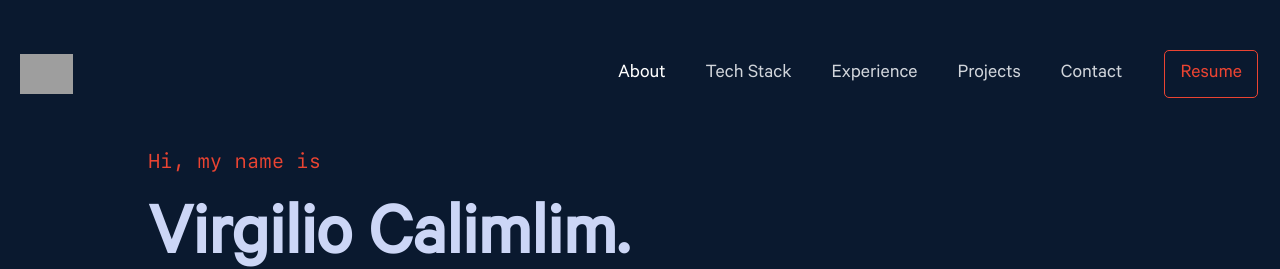
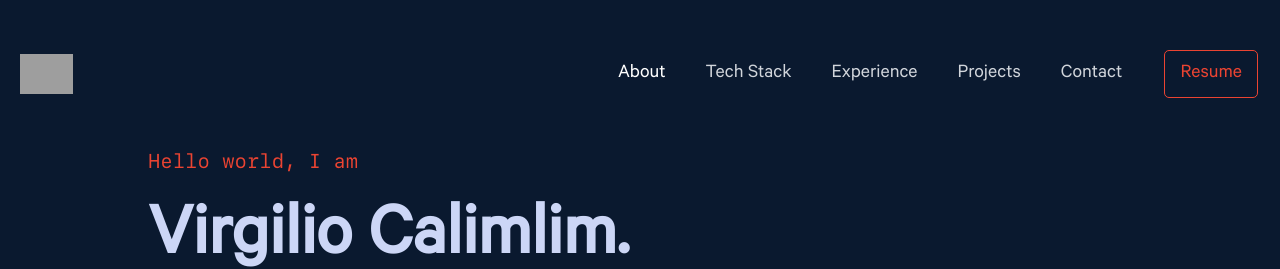
Before and after one commit to vircalimlim/vircalimlim, a Vue app: page / in a window 1280 px wide. Shown: the top 269 px of the page. Built offline with nearby package versions, Linux system fonts and the light colour scheme; grey boxes are pictures that could not be loaded.

Commit message:
Update HeroSection.vue

```diff
--- a/src/components/HeroSection.vue
+++ b/src/components/HeroSection.vue
@@ -30,7 +30,7 @@ onMounted(() => {
 <template>
     <div class="">
         <div class="pb-6">
-            <p class="font-[SFMonoRegular] text-[#eb4432]">Hi, my name is</p>
+            <p class="font-[SFMonoRegular] text-[#eb4432]">Hello world, I am</p>
         </div>
         <div class="pb-2">
             <h1 class="text-4xl sm:text-5xl md:text-6xl font-extrabold text-[#ccd6f6]">Virgilio Calimlim.</h1>
```
